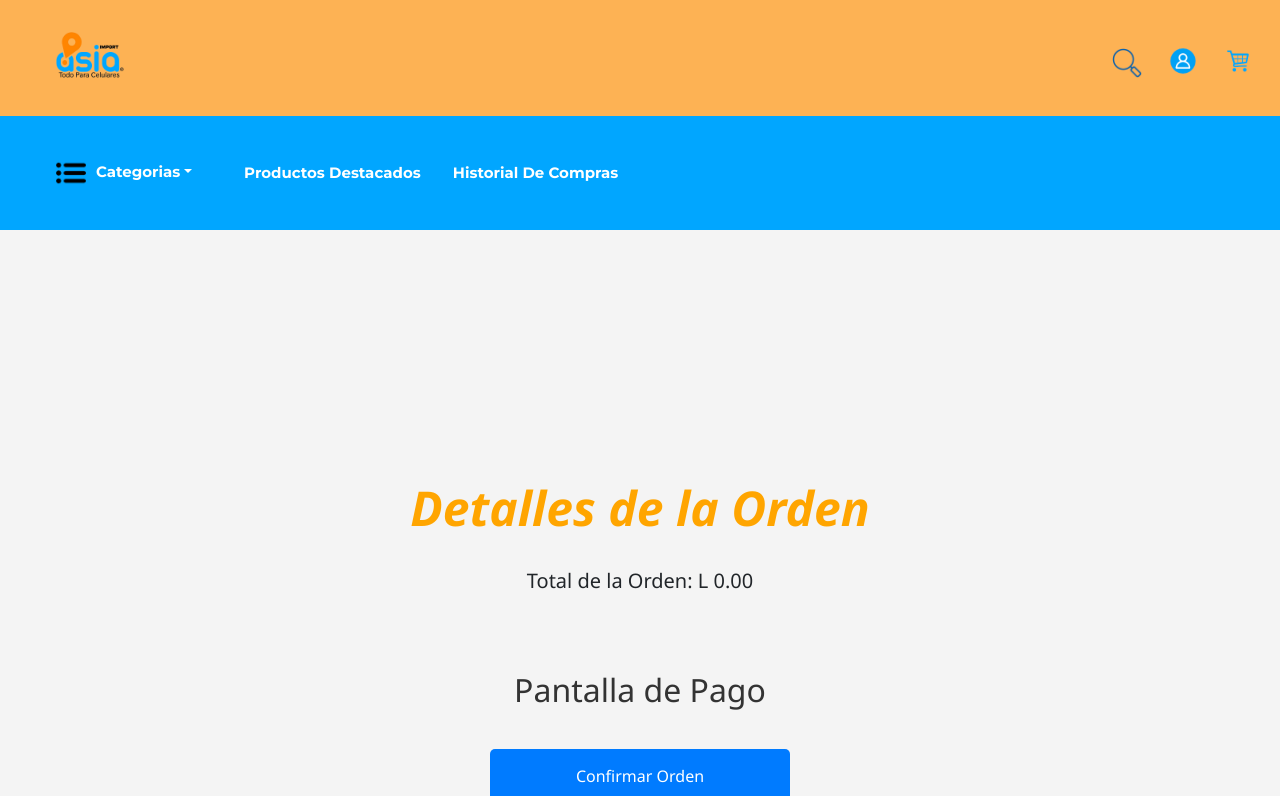
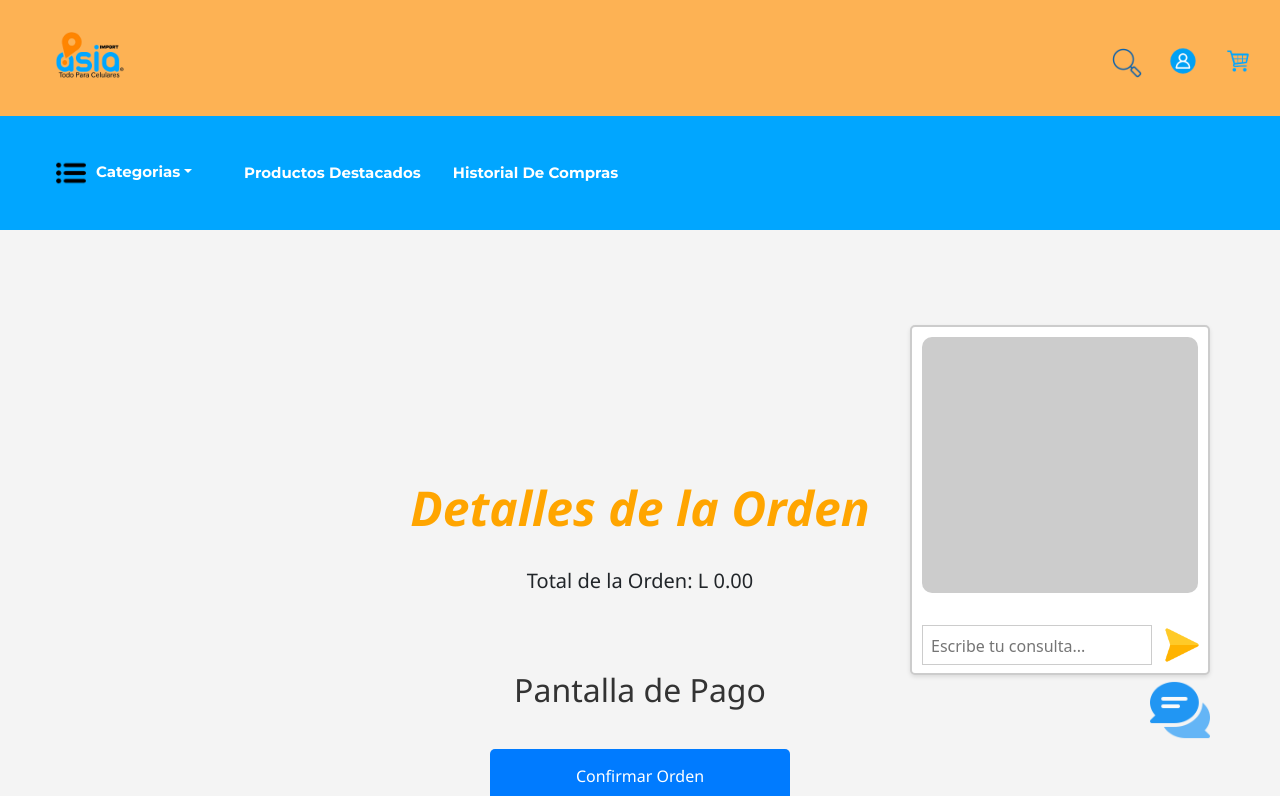
Before and after one commit to jairoaguilarts/AsiaImport, a React (Create React App) app: page /pagoP in a window 1280 px wide. Shown: the top 796 px of the page. Built offline with nearby package versions, Linux system fonts and the light colour scheme; a web font is replaced by a local one.

Commit message:
Bases del chatbot

```diff
--- a/src/App.js
+++ b/src/App.js
@@ -33,6 +33,8 @@ import HOrden from "./components/Client_screens/HistorialOrden";
 import GestionarInfo from "./components/Admin_screens/GestionarInfo"
 import GestionCarrusel from "./components/Admin_screens/GestionCarrusel";
 import GestionOrden from "./components/Admin_screens/GestionOrdenes";
+import Chatcito from "./components/General_screens/Chatcito";
+
 function App() {
   const verifAdmin = localStorage.getItem("IsAdmin");
   const tipoUser = localStorage.getItem("userType");
@@ -101,6 +103,7 @@ function App() {
           <Route path="/producto-filtro" element={<ProductoFiltro />} />
           <Route path="/info-producto" element={<InfoProductos />} />
         </Routes>
+        <Chatcito />
         {verifAdmin !== "true" && <Footer />}
       </div>
     </Router>
--- /dev/null
+++ b/src/components/General_screens/Chatcito.css
@@ -0,0 +1,58 @@
+.chat-container {
+    position: fixed;
+    bottom: 50px;
+    right: 50px;
+    z-index: 999;
+}
+
+.chat-button {
+    padding: 10px 20px;
+    border-radius: 10px;
+    cursor: pointer;
+    width: 100px;
+    height: 80px;
+}
+
+.ventana {
+    position: absolute;
+    bottom: 75px;
+    right: 20px;
+    background-color: white;
+    border: 2px solid #ccc;
+    border-radius: 5px;
+    padding: 10px;
+    width: 300px;
+    height: 350px;
+    box-shadow: 0 2px 4px rgba(0, 0, 0, 0.1);
+    overflow-y: auto;
+}
+
+.mensajes {
+    height: calc(100% - 70px);
+    border-radius: 10px;
+    background-color: #ccc;
+    overflow-y: auto;
+}
+
+.input-container {
+    position: absolute;
+    bottom: 0;
+    display: flex;
+}
+
+.chat-input {
+    flex: 1;
+    width: 230px;
+    height: 40px;
+    padding: 8px;
+    margin-bottom: 8px;
+    border: 1px solid #ccc;
+    resize: none;
+}
+
+.enviar {
+    width: 40px;
+    height: 40px;
+    margin-left: 10px;
+    cursor: pointer;
+}
--- /dev/null
+++ b/src/components/General_screens/Chatcito.js
@@ -0,0 +1,57 @@
+import React, { useState, useEffect } from "react";
+
+import "./Chatcito.css";
+import chat from "../../assets/chat.png";
+import enviar from "../../assets/send.png";
+
+function Chatcito() {
+    const [chatAbierto, setChatAbierto] = useState('False');
+    const [mensaje, setMensaje] = useState("");
+    const [mensajes, setMensajes] = useState([]);
+
+    const toggleChat = () => {
+        setChatAbierto(!chatAbierto);
+    };
+
+    const handleMensajeInput = (event) => {
+        setMensaje(event.target.value);
+    };
+    const handleMensajeEnviado = () => {
+        console.log("Mensaje Enviado");
+        setMensajes([...mensajes, mensaje]);
+        setMensaje("");
+    }
+
+    return (
+        <div className={`chat-container ${chatAbierto ? 'abierto' : ''}`}>
+            <img className="chat-button" src={chat}
+                alt="Chat" onClick={toggleChat} />
+            {chatAbierto && (
+                <div className="ventana">
+                    <div className="mensajes">
+                        {mensajes.map((msg, index) => (
+                            <div key={index}>
+                                {msg}
+                            </div>
+                        ))}
+                    </div>
+                    <div className="input-container">
+                        <textarea className="chat-input"
+                            placeholder="Escribe tu consulta..."
+                            value={mensaje}
+                            onChange={handleMensajeInput}
+                        />
+                        <img
+                            className="enviar"
+                            src={enviar}
+                            alt="Enviar"
+                            onClick={handleMensajeEnviado}
+                        />
+                    </div>
+                </div>
+            )}
+        </div>
+    );
+};
+
+export default Chatcito;
```
Also changed, not shown: src/assets/chat.png (added), src/assets/send.png (added).
